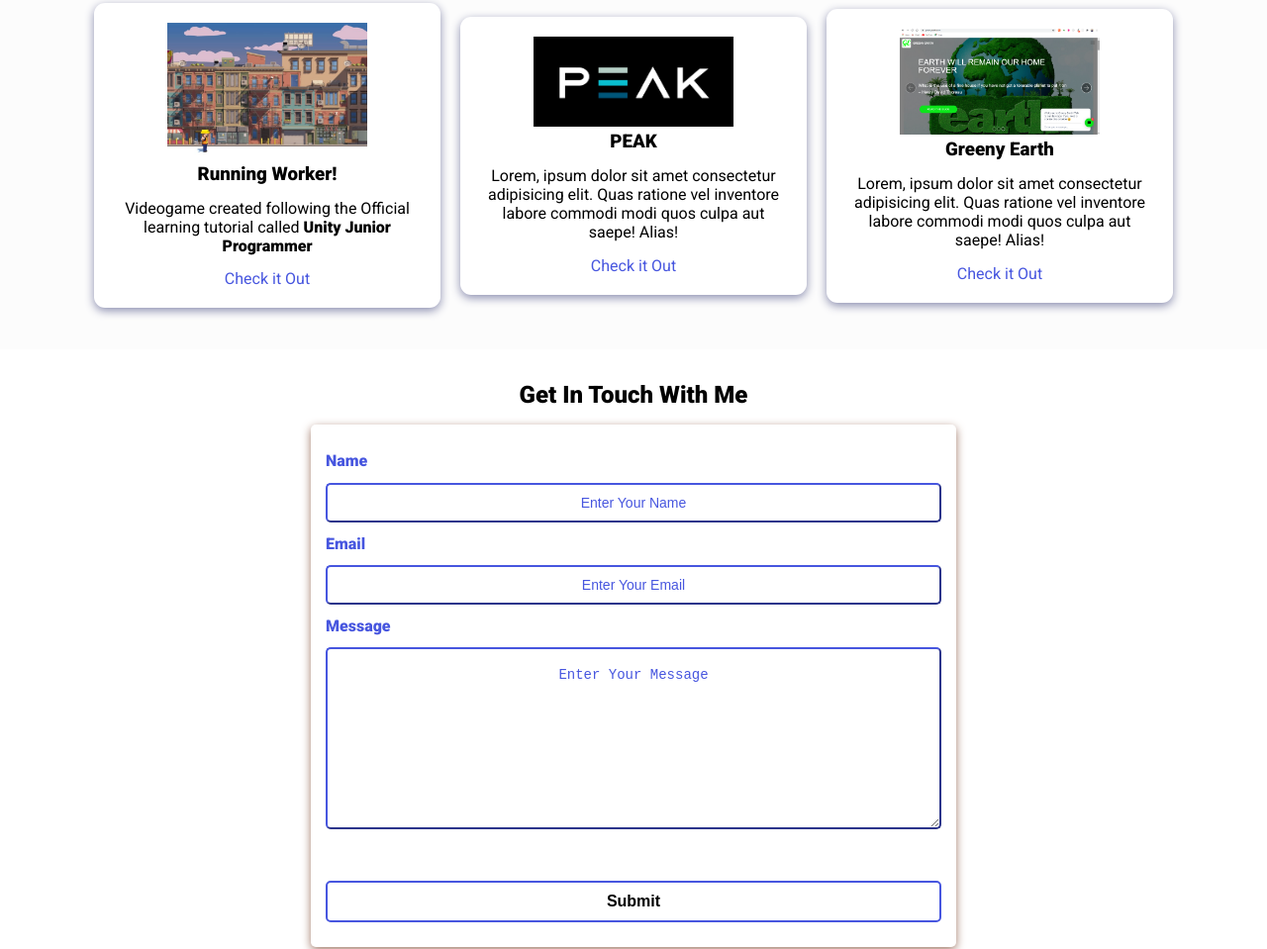
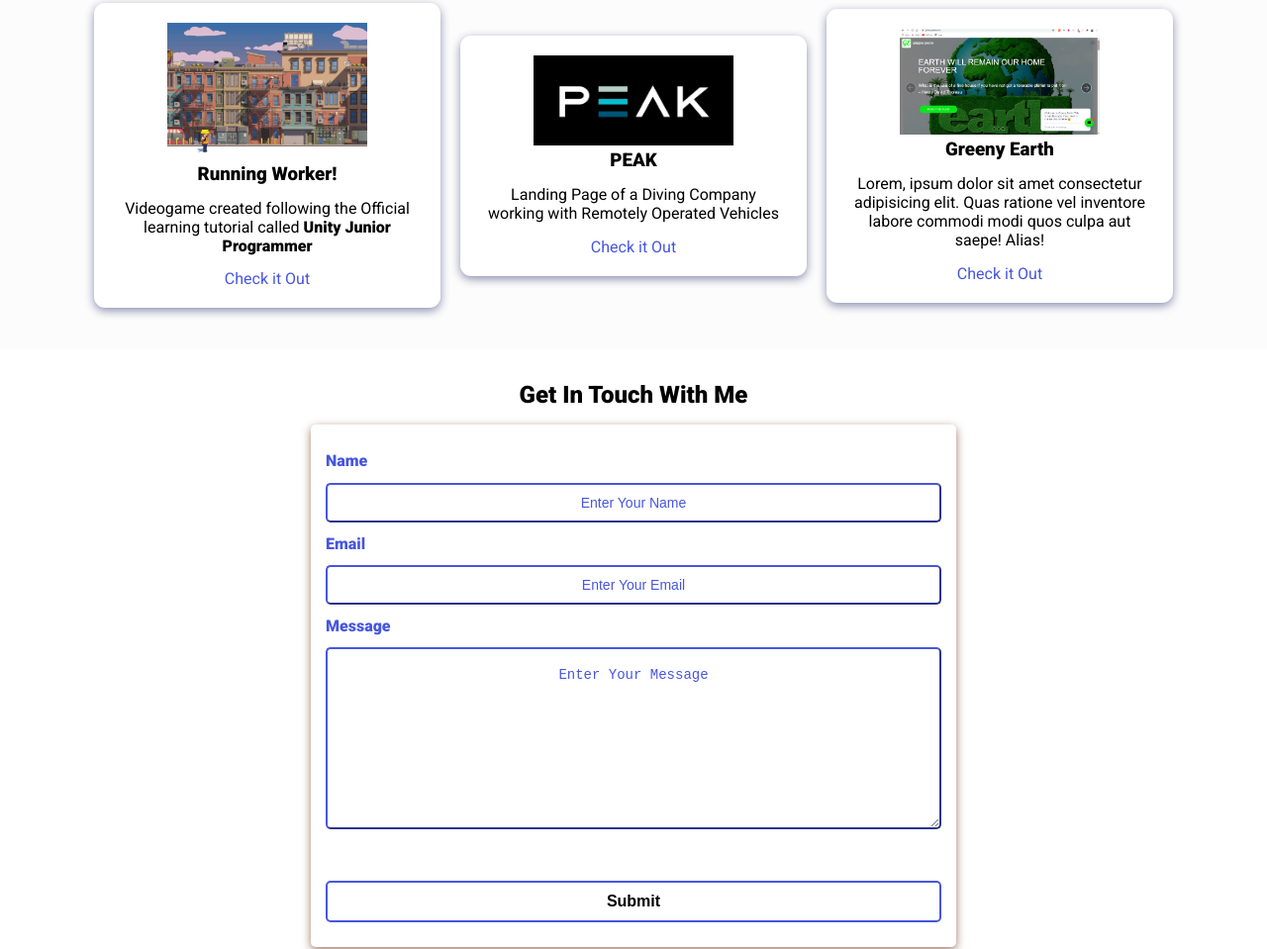
Before and after one commit to DonProblema/donproblema.github.io, a plain HTML site: page index.html in a window 1280 px wide. Shown: the part 1531-2490 px from the top of the page at 99% size. Drawn offline with nearby package versions, Linux system fonts and the light colour scheme.

Commit message:
Modify favicons
Change the original favicons for my own. Also added a description for PEAK project

```diff
--- a/index.html
+++ b/index.html
@@ -104,9 +104,7 @@
         <img src="assets/images/PEAK.jpg" alt="peak" loading="lazy" class="project-pic" />
         <h3 class="project-title">PEAK</h3>
         <p class="project-details">
-          Lorem, ipsum dolor sit amet consectetur adipisicing elit. Quas
-          ratione vel inventore labore commodi modi quos culpa aut saepe!
-          Alias!
+          Landing Page of a Diving Company working with Remotely Operated Vehicles
         </p>
         <a href="#" target="_blank" class="project-link">Check it Out</a>
       </div>
```
Also changed, not shown: assets/icons/android-chrome-192x192.png, assets/icons/android-chrome-512x512.png, assets/icons/apple-touch-icon.png, assets/icons/favicon-16x16.png (added), assets/icons/favicon-32x32.png.
